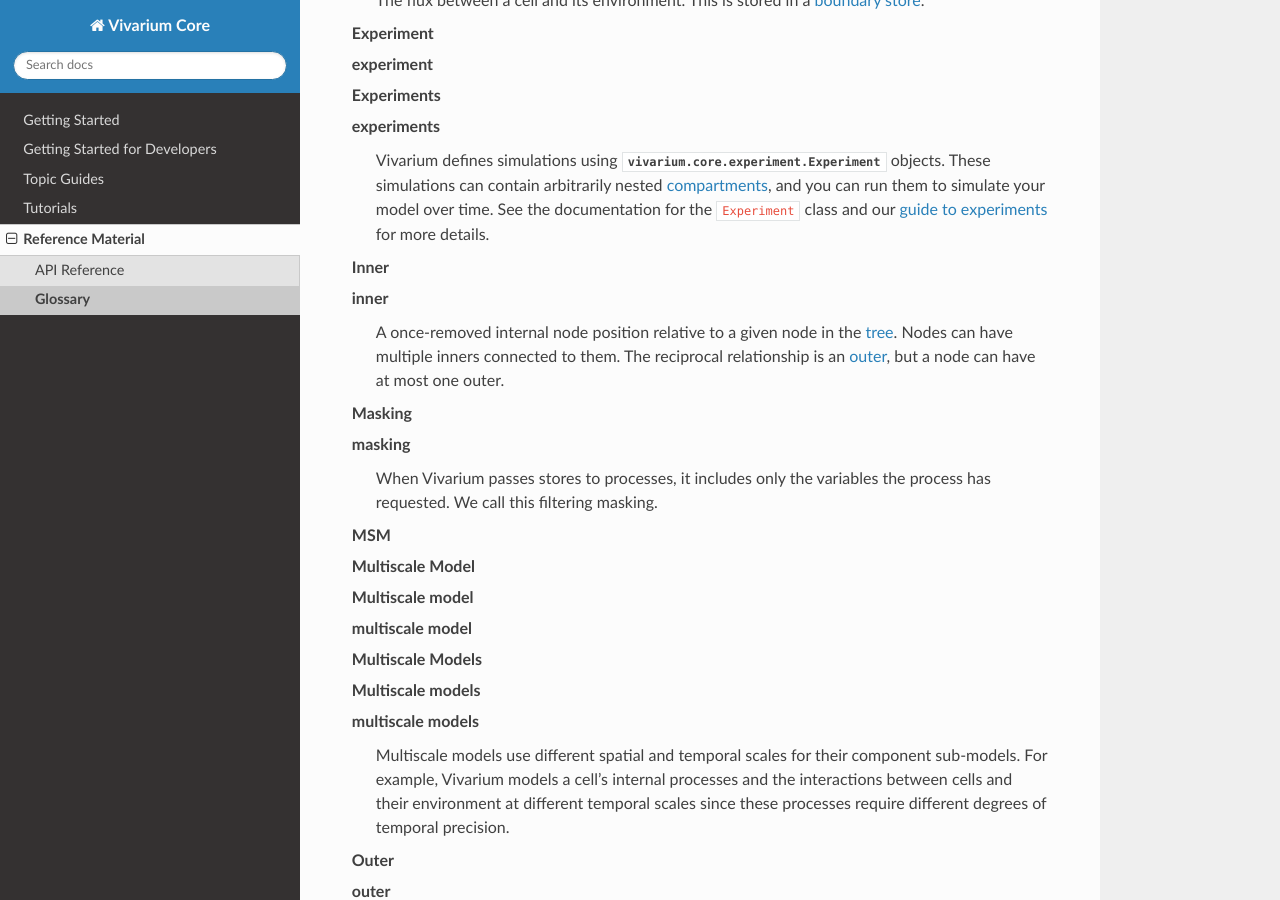
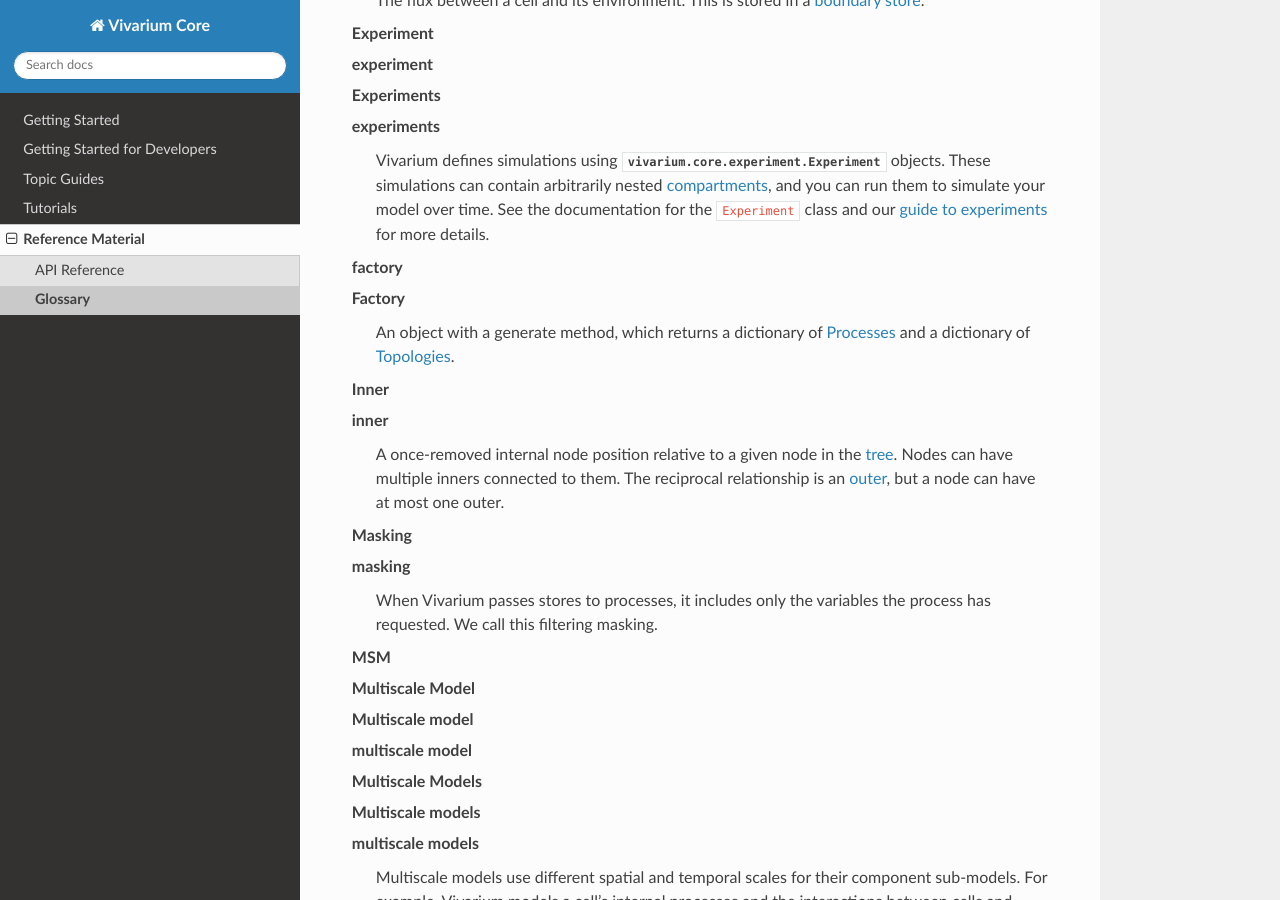
Before and after one commit to vivarium-collective/vivarium-core, a Sphinx documentation site: the page built from doc/reference/glossary.rst, in a window 1280 px wide and 900 px high, scrolled down 2294 px. Built offline with Sphinx 7.4.7 and the Read the Docs theme 2.0.0, drawn with Linux system fonts in a browser that asks for light colours; pages that are not in the unit, such as notebooks, are missing from menus.

Commit message:
add factory to glossary

```diff
--- a/doc/reference/glossary.rst
+++ b/doc/reference/glossary.rst
@@ -112,6 +112,11 @@ Glossary
         and you can run them to simulate your model over time. See the
         documentation for the ``Experiment`` class and our :doc:`guide
         to experiments </guides/experiments>` for more details.
+
+    factory
+    Factory
+        An object with a generate method, which returns a dictionary of
+        :term:`Processes` and a dictionary of :term:`Topologies`.
 
     Inner
     inner
```
